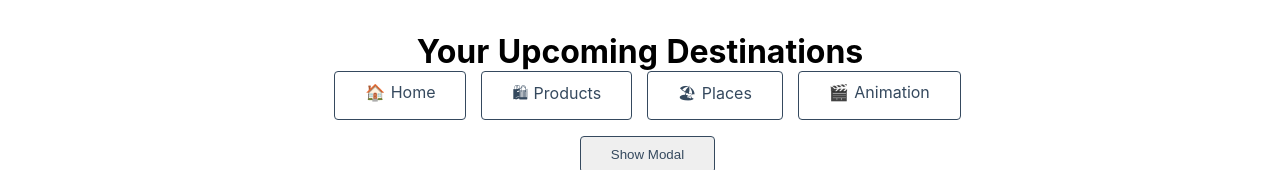
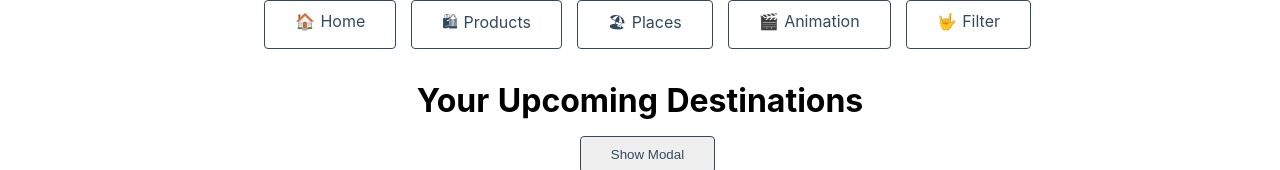
Before and after one commit to alexbaezd/Learn_Vue, a Nuxt app: page /places in a window 1280 px wide. Shown: the top 170 px of the page. Built offline with nearby package versions, Linux system fonts and the light colour scheme; grey boxes are pictures that could not be loaded.

Commit message:
♻️ Refactoring Code: NavBar Component move to Layout

```diff
--- a/components/NavBar.vue
+++ b/components/NavBar.vue
@@ -4,6 +4,7 @@
     <nuxt-link class="button--grey" to="/products">🛍 Products</nuxt-link>
     <nuxt-link class="button--grey" to="/places">🏖 Places</nuxt-link>
     <nuxt-link class="button--grey" to="/animation">🎬 Animation</nuxt-link>
+    <nuxt-link class="button--grey" to="/filters">🤟 Filter</nuxt-link>
   </div>
 </template>
 <style scoped>
--- a/layouts/default.vue
+++ b/layouts/default.vue
@@ -1,13 +1,22 @@
 <template>
   <div>
+    <navegation></navegation>
     <nuxt />
   </div>
 </template>
+<script>
+import Navegation from "../components/NavBar";
 
+export default {
+  components: {
+    Navegation
+  }
+};
+</script>
 <style>
 html {
-  font-family: 'Source Sans Pro', -apple-system, BlinkMacSystemFont, 'Segoe UI',
-    Roboto, 'Helvetica Neue', Arial, sans-serif;
+  font-family: "Source Sans Pro", -apple-system, BlinkMacSystemFont, "Segoe UI",
+    Roboto, "Helvetica Neue", Arial, sans-serif;
   font-size: 16px;
   word-spacing: 1px;
   -ms-text-size-adjust: 100%;
--- a/pages/animation.vue
+++ b/pages/animation.vue
@@ -1,7 +1,7 @@
 <template>
   <div class="animation">
     <h1>Bounce the Ball!</h1>
-    <navigation></navigation>
+
     <button @click="toggleShow" class="button--animations">
       <span v-if="isShowing">▶️ Get it gone!</span>
       <span v-else>▶️ Here we go</span>
@@ -20,12 +20,10 @@
 </template>
 
 <script>
-import Navigation from "../components/NavBar";
 import Ball from "../components/Ball";
 
 export default {
   components: {
-    Navigation,
     Ball
   },
   data() {
--- a/pages/index.vue
+++ b/pages/index.vue
@@ -8,18 +8,15 @@
       <h2 class="subtitle">
         My gnarly Nuxt.js project
       </h2>
-      <navegation></navegation>
     </div>
   </div>
 </template>
 
 <script>
 import Logo from "~/components/Logo.vue";
-import Navegation from "../components/NavBar";
 
 export default {
   components: {
-    Navegation,
     Logo
   }
 };
--- a/pages/places.vue
+++ b/pages/places.vue
@@ -2,7 +2,7 @@
   <div>
     <div v-bind:class="[isShowing ? blurClass : '', bkClass]">
       <h1>Your Upcoming Destinations</h1>
-      <navigation></navigation>
+
       <button @click="toggleShow" class="button--grey button--modal">
         <span v-if="isShowing">Hide Modal</span>
         <span v-else>Show Modal</span>
@@ -26,11 +26,10 @@
 
 <script>
 import Place from "../components/Place";
-import Navigation from "../components/NavBar";
+
 import Modal from "../components/Modal";
 export default {
   components: {
-    Navigation,
     Modal,
     Place
   },
--- a/pages/products.vue
+++ b/pages/products.vue
@@ -3,7 +3,6 @@
     <h1>
       Hello Products
     </h1>
-    <navegation></navegation>
     <div class="products">
       <div class="unit" v-for="(unit, i) in manifest" :key="i">
         <product :item="unit.item" :url="unit.url"></product>
@@ -14,10 +13,9 @@
 
 <script>
 import Product from "../components/Product";
-import Navegation from "../components/NavBar";
+
 export default {
   components: {
-    Navegation,
     Product
   },
   data() {
```
